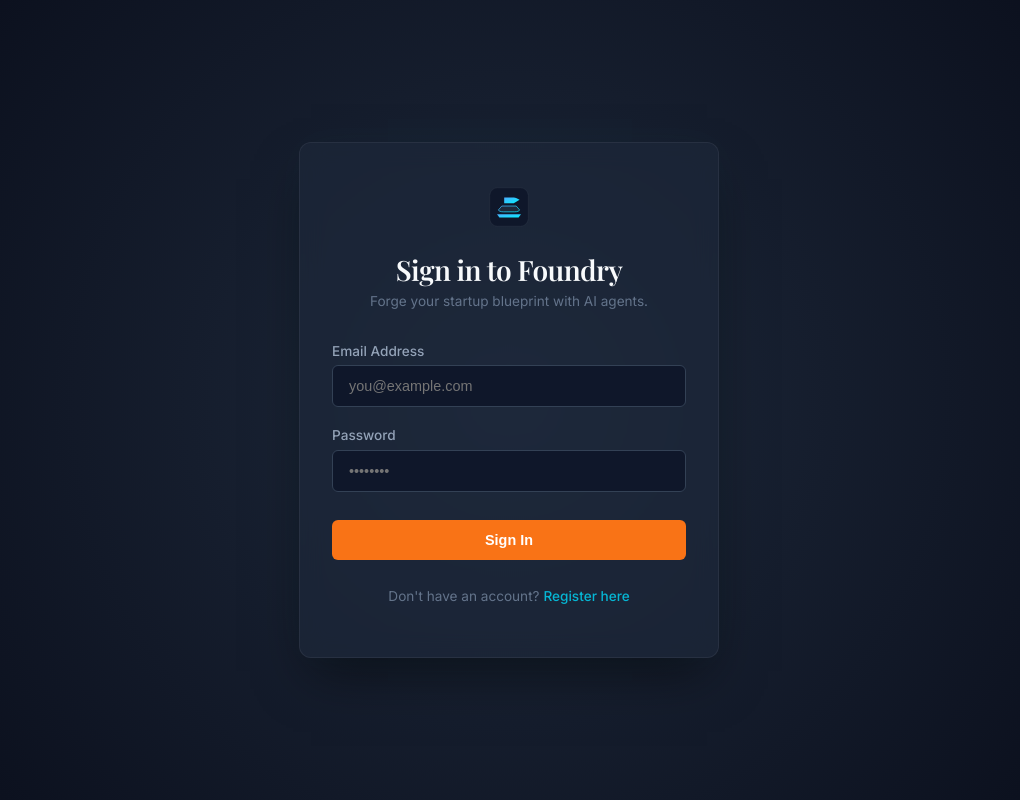
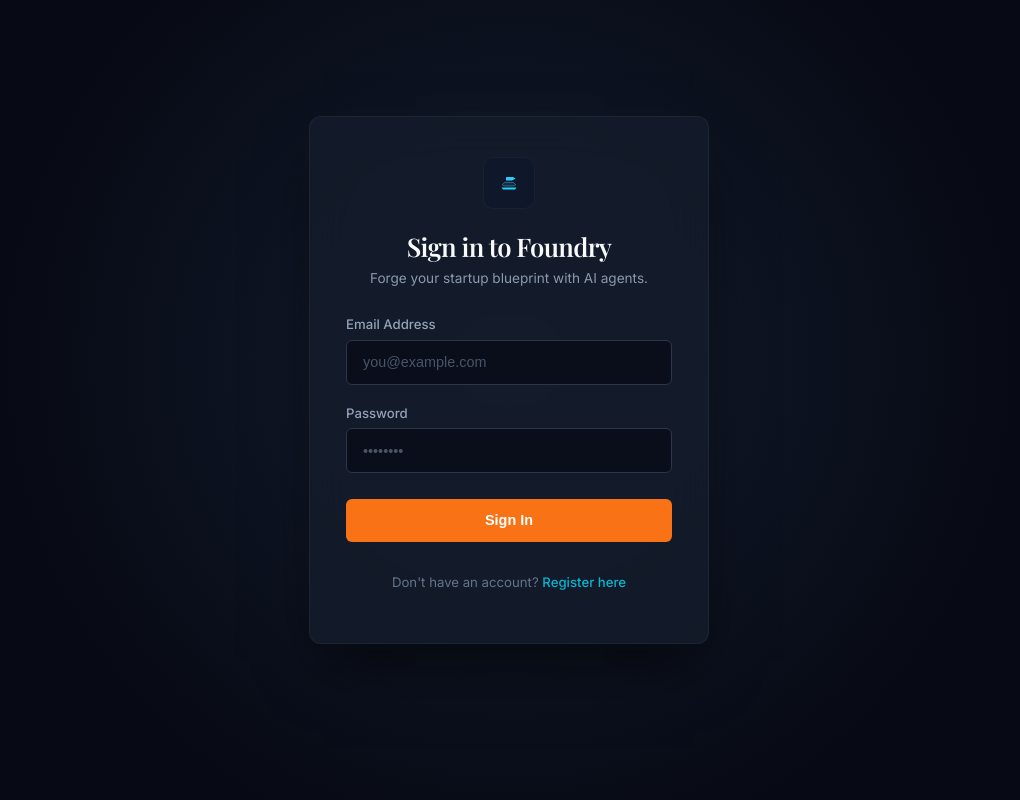
Before and after one commit to vaibhv19/Foundry, a React (Vite) app in the folder frontend/: page /login in a window 1280 px wide. Shown: the whole page, without its empty margins (131-1151 px from the left). Built offline with nearby package versions, Linux system fonts and the light colour scheme; a web font is replaced by a local one.

Commit message:
style(ui): final typography, spacing rhythm, and input comfort polish on login screen

```diff
--- a/frontend/src/pages/Login.jsx
+++ b/frontend/src/pages/Login.jsx
@@ -33,89 +33,110 @@ const Login = () => {
       minHeight: '100vh',
       alignItems: 'center',
       justifyContent: 'center',
-      background: 'radial-gradient(circle at center, #1E293B 0%, #090D1A 100%)',
+      background: 'radial-gradient(circle at 50% 45%, #151D30 0%, #070A14 65%)',
       padding: '1.5rem',
+      paddingBottom: '8vh', /* Active optical center */
       boxSizing: 'border-box'
     }}>
-      {/* Scoped styles for premium transitions and hover effects */}
       <style>{`
         @keyframes fadeIn {
-          from { opacity: 0; transform: translateY(12px); }
+          from { opacity: 0; transform: translateY(8px); }
           to { opacity: 1; transform: translateY(0); }
         }
         .login-card {
-          animation: fadeIn 0.4s cubic-bezier(0.16, 1, 0.3, 1) forwards;
-          box-shadow: 0 25px 50px -12px rgba(0, 0, 0, 0.5), 0 0 40px rgba(0, 242, 254, 0.03);
-          border: 1px solid rgba(255, 255, 255, 0.06);
-          background-color: rgba(30, 41, 59, 0.65) !important;
-          backdrop-filter: blur(12px);
+          animation: fadeIn 0.35s cubic-bezier(0.16, 1, 0.3, 1) forwards;
+          box-shadow: 0 30px 60px -15px rgba(0, 0, 0, 0.65), 0 0 50px rgba(0, 242, 254, 0.02);
+          border: 1px solid rgba(255, 255, 255, 0.05);
+          background-color: rgba(20, 28, 43, 0.8) !important;
+          backdrop-filter: blur(20px);
         }
         .login-input {
-          transition: border-color 0.2s ease, box-shadow 0.2s ease, background-color 0.2s ease;
+          transition: border-color 0.15s ease, box-shadow 0.15s ease, background-color 0.15s ease;
+        }
+        .login-input::placeholder {
+          color: #475569 !important;
+          opacity: 1;
+        }
+        .login-input:hover {
+          border-color: #475569 !important;
         }
         .login-input:focus {
           border-color: var(--accent-blueprint) !important;
-          box-shadow: 0 0 0 3px rgba(0, 242, 254, 0.12);
-          background-color: #090D1A !important;
+          box-shadow: 0 0 0 3px rgba(0, 242, 254, 0.1);
+          background-color: #05070D !important;
           outline: none;
         }
         .login-button {
-          transition: all 0.2s cubic-bezier(0.16, 1, 0.3, 1);
+          transition: all 0.18s cubic-bezier(0.16, 1, 0.3, 1);
         }
         .login-button:hover:not(:disabled) {
-          background-color: #ff3366 !important;
-          transform: translateY(-1px);
-          box-shadow: 0 4px 12px rgba(255, 8, 68, 0.25);
+          background-color: #ff2a5f !important;
+          transform: translateY(-0.5px);
+          box-shadow: 0 4px 14px rgba(255, 8, 68, 0.22);
         }
         .login-button:active:not(:disabled) {
           transform: translateY(0);
         }
         .login-link {
-          transition: color 0.2s ease;
+          transition: color 0.15s ease;
         }
         .login-link:hover {
           color: var(--accent-blueprint) !important;
+          text-decoration: underline !important;
         }
       `}</style>
 
       <div className="login-card" style={{
         width: '100%',
-        maxWidth: '420px',
-        padding: '2.5rem 2rem',
+        maxWidth: '400px',
+        padding: '2.5rem 2.25rem',
         borderRadius: '12px',
         boxSizing: 'border-box'
       }}>
-        {/* Abstract Glowing Forge Logo SVG */}
+        {/* Logo Icon Badge */}
         <div style={{ display: 'flex', justifyContent: 'center', marginBottom: '1.25rem' }}>
-          <svg xmlns="http://www.w3.org/2000/svg" viewBox="0 0 100 100" width="48" height="48">
+          <div style={{
+            display: 'flex',
+            alignItems: 'center',
+            justifyContent: 'center',
+            width: '52px',
+            height: '52px',
+            borderRadius: '10px',
+            backgroundColor: '#0F172A',
+            border: '1px solid rgba(255, 255, 255, 0.04)',
+            boxSizing: 'border-box'
+          }}>
+            <svg xmlns="http://www.w3.org/2000/svg" viewBox="0 0 100 100" width="30" height="30">
               <defs>
                 <linearGradient id="logoGrad" x1="0%" y1="0%" x2="100%" y2="100%">
                   <stop offset="0%" stop-color="#4facfe" />
                   <stop offset="100%" stop-color="#00f2fe" />
                 </linearGradient>
               </defs>
-            <rect x="10" y="10" width="80" height="80" rx="16" fill="#0F172A" stroke="rgba(255,255,255,0.05)" stroke-width="2" />
               <path d="M25,65 L75,65 L70,72 L30,72 Z" fill="url(#logoGrad)" />
               <path d="M35,48 L65,48 L72,56 C72,58 68,60 62,60 L38,60 C32,60 28,58 28,56 Z" fill="#1E293B" stroke="url(#logoGrad)" stroke-width="1.5" />
               <path d="M40,30 L60,30 C64,30 68,32 72,35 L60,42 L40,42 Z" fill="url(#logoGrad)" />
             </svg>
           </div>
+        </div>
 
+        {/* Header Rhythm */}
         <h2 style={{
           fontFamily: 'var(--font-serif)',
           color: 'var(--base-text)',
-          fontSize: '1.75rem',
-          margin: '0 0 0.25rem 0',
+          fontSize: '1.6rem',
+          fontWeight: '700',
+          margin: '0 0 0.4rem 0',
           textAlign: 'center',
-          letterSpacing: '-0.02em'
+          letterSpacing: '-0.025em'
         }}>
           Sign in to Foundry
         </h2>
         <p style={{
-          color: '#64748B',
+          color: '#8A99AD', /* Increased contrast */
           fontSize: '0.85rem',
           textAlign: 'center',
-          margin: '0 0 2rem 0',
+          margin: '0 0 1.75rem 0',
           lineHeight: '1.4'
         }}>
           Forge your startup blueprint with AI agents.
@@ -124,8 +145,8 @@ const Login = () => {
         {validationError && (
           <div style={{
             padding: '0.75rem 1rem',
-            backgroundColor: 'rgba(239, 68, 68, 0.1)',
-            border: '1px solid rgba(239, 68, 68, 0.2)',
+            backgroundColor: 'rgba(239, 68, 68, 0.08)',
+            border: '1px solid rgba(239, 68, 68, 0.15)',
             borderRadius: '6px',
             color: '#F87171',
             marginBottom: '1.25rem',
@@ -138,8 +159,8 @@ const Login = () => {
         {error && (
           <div style={{
             padding: '0.75rem 1rem',
-            backgroundColor: 'rgba(239, 68, 68, 0.1)',
-            border: '1px solid rgba(239, 68, 68, 0.2)',
+            backgroundColor: 'rgba(239, 68, 68, 0.08)',
+            border: '1px solid rgba(239, 68, 68, 0.15)',
             borderRadius: '6px',
             color: '#F87171',
             marginBottom: '1.25rem',
@@ -152,7 +173,7 @@ const Login = () => {
 
         <form onSubmit={handleSubmit} style={{ display: 'flex', flexDirection: 'column', gap: '1.25rem' }}>
           <div>
-            <label style={{ display: 'block', marginBottom: '0.4rem', fontSize: '0.85rem', fontWeight: '500', color: '#94A3B8' }}>
+            <label style={{ display: 'block', marginBottom: '0.45rem', fontSize: '0.825rem', fontWeight: '500', color: '#94A3B8' }}>
               Email Address
             </label>
             <input
@@ -162,10 +183,10 @@ const Login = () => {
               className="login-input"
               style={{
                 width: '100%',
-                padding: '0.75rem 1rem',
+                padding: '0.85rem 1rem', /* Increased padding comfort */
                 borderRadius: '6px',
-                border: '1px solid #334155',
-                backgroundColor: '#0F172A',
+                border: '1px solid #2B374A', /* Softened border contrast */
+                backgroundColor: '#0A0E1A',
                 color: 'var(--base-text)',
                 boxSizing: 'border-box',
                 fontSize: '0.9rem'
@@ -175,7 +196,7 @@ const Login = () => {
           </div>
 
           <div>
-            <label style={{ display: 'block', marginBottom: '0.4rem', fontSize: '0.85rem', fontWeight: '500', color: '#94A3B8' }}>
+            <label style={{ display: 'block', marginBottom: '0.45rem', fontSize: '0.825rem', fontWeight: '500', color: '#94A3B8' }}>
               Password
             </label>
             <input
@@ -185,10 +206,10 @@ const Login = () => {
               className="login-input"
               style={{
                 width: '100%',
-                padding: '0.75rem 1rem',
+                padding: '0.85rem 1rem', /* Increased padding comfort */
                 borderRadius: '6px',
-                border: '1px solid #334155',
-                backgroundColor: '#0F172A',
+                border: '1px solid #2B374A', /* Softened border contrast */
+                backgroundColor: '#0A0E1A',
                 color: 'var(--base-text)',
                 boxSizing: 'border-box',
                 fontSize: '0.9rem'
@@ -203,22 +224,22 @@ const Login = () => {
             className="login-button"
             style={{
               width: '100%',
-              padding: '0.75rem 1rem',
+              padding: '0.85rem 1rem',
               backgroundColor: 'var(--accent-spark)',
               color: 'white',
               border: 'none',
               borderRadius: '6px',
-              fontWeight: 'bold',
+              fontWeight: '600',
               fontSize: '0.9rem',
               cursor: 'pointer',
-              marginTop: '0.5rem'
+              marginTop: '0.35rem'
             }}
           >
             {loading ? 'Signing in...' : 'Sign In'}
           </button>
         </form>
 
-        <p style={{ marginTop: '1.75rem', textAlign: 'center', fontSize: '0.85rem', color: '#64748B' }}>
+        <p style={{ marginTop: '2rem', textAlign: 'center', fontSize: '0.825rem', color: '#64748B' }}>
           Don't have an account?{' '}
           <Link to="/register" className="login-link" style={{ color: 'var(--accent-blueprint)', textDecoration: 'none', fontWeight: '500' }}>
             Register here
```
Lines whose indentation alone changed are shown as unchanged.
